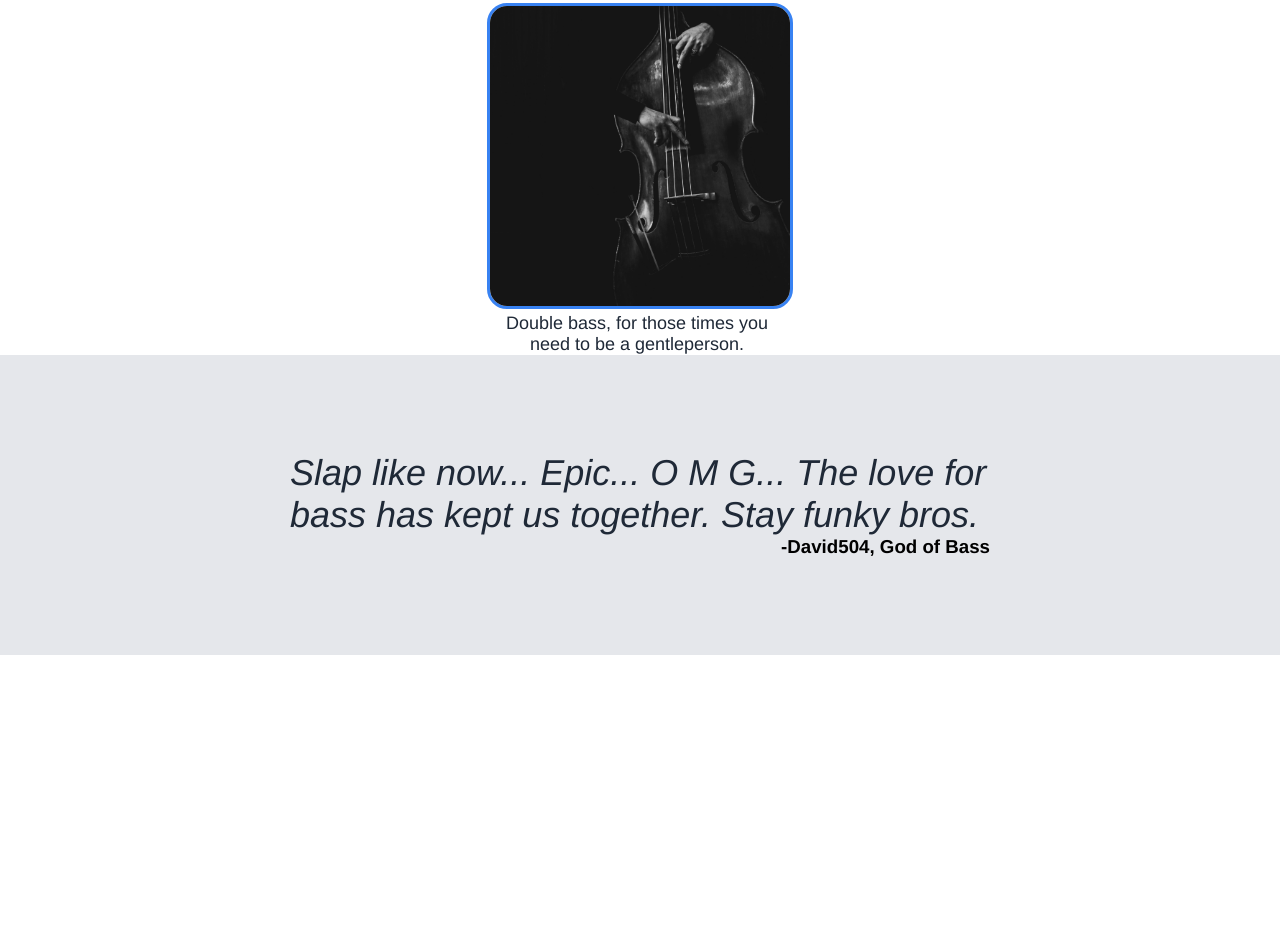
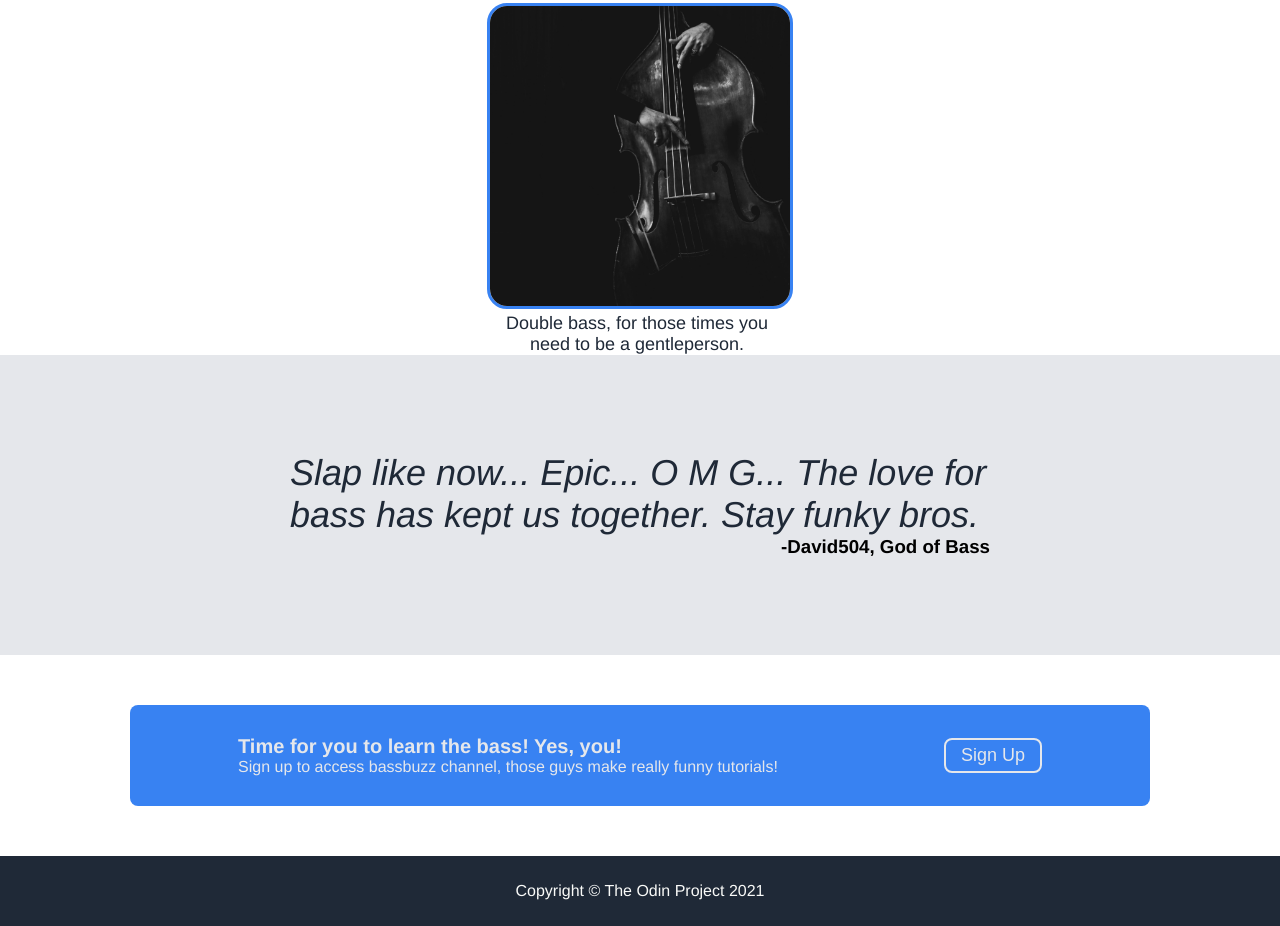
Before and after one commit to FTTG/odin-landing-page, a plain HTML site: page index.html in a window 1280 px wide. Shown: the part 1040-1966 px from the top of the page. Before the commit the page ends 1695 px from the top, so only its background shows below. Drawn offline with Linux system fonts and the light colour scheme.

Commit message:
Complete website. Add sign up section and footer.

```diff
--- a/index.html
+++ b/index.html
@@ -58,8 +58,19 @@
         <div class="third-item">
             <h3 class="third-source">-David504, God of Bass</h3>
         </div>
+    </div>
 
+    <div class="fourth-portion">
+        <div class="fourth-item">
+            <h3>Time for you to learn the bass! Yes, you!</h3>
+            <p>Sign up to access bassbuzz channel, those guys make really funny tutorials!</p>
+        </div>
+        <button class="fourth-item signup">Sign Up</button>
     </div>
+
+    <footer>
+        Copyright &copy; The Odin Project 2021
+    </footer>
 
 </body>
 
--- a/style.css
+++ b/style.css
@@ -125,6 +125,7 @@ img.first-item {
 
 .third-portion p {
     font-size: 36px;
+    font-weight: lighter;
     font-style: italic;
     color: #1F2937;
     width: 700px;
@@ -139,3 +140,33 @@ img.first-item {
 h3.third-source {
     text-align: end;
 }
+
+.fourth-portion {
+    background-color: #3882F2;
+    display: flex;
+    justify-content: space-around;
+    align-items: center;
+    margin: 50px 130px;
+    padding: 30px;
+    border-radius: 8px;
+    gap: 10px;
+    color: #E5E7EB;
+}
+
+.fourth-item.signup {
+    border: solid #E5E7EB 2px;
+}
+
+.fourth-item h3 {
+    font-size: 20px;
+}
+
+footer {
+    display: flex;
+    justify-content: center;
+    align-items: center;
+    background-color: #1F2937;
+    color: #F9FAF8;
+    height: 70px;
+    bottom: 0;
+}
```
